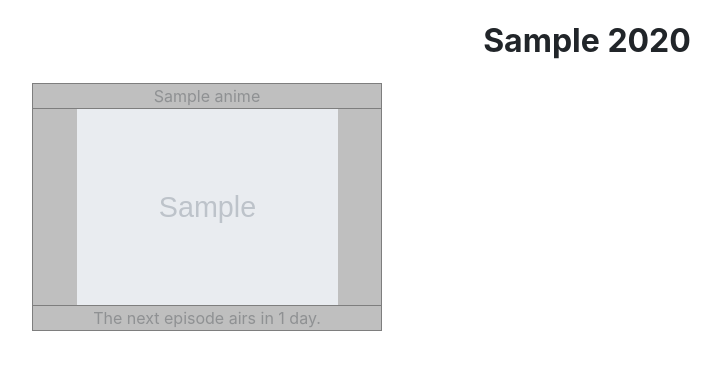
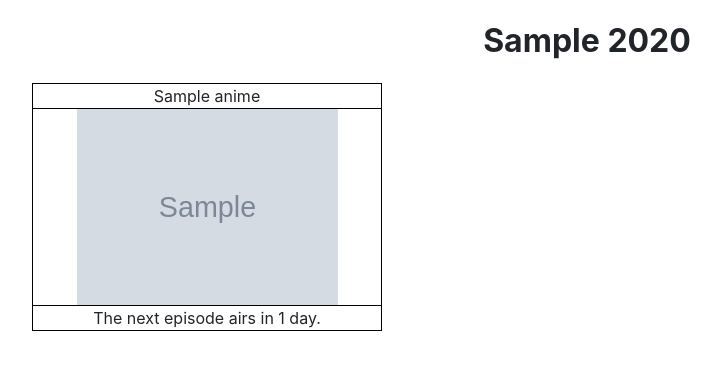
Before and after one commit to SyhabouthAlex/aniseason, a Flask app: page / in a window 1280 px wide, with the pointer over the restyled element. Shown: the part 56-426 px from the top of the page, without its empty margins (53-774 px from the left). Run offline with Flask 2, Linux system fonts and the light colour scheme; tables that the repository leaves empty hold one stand-in row (values such as "Sample post"); grey boxes marked "Sample" are stand-in pictures; some libraries are stand-ins or nearby versions.

Commit message:
fixed css

```diff
--- a/static/stylesheets/app.css
+++ b/static/stylesheets/app.css
@@ -38,7 +38,3 @@ img {
     margin-top: 3%;
     margin-bottom: 3%;
 }
-.anime-wrapper:hover {
-    background-color:grey;
-    opacity:0.5;
-}
```
